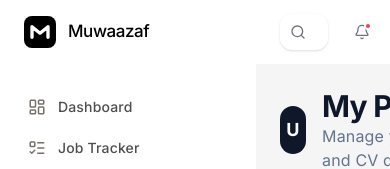
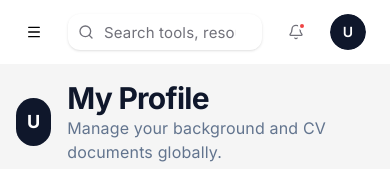
Before and after one commit to omarmokh122/MuwazafAI, a Next.js app: page /profile in a window 390 px wide. Shown: the top 169 px of the page. Built offline with nearby package versions, Linux system fonts and the light colour scheme; no server answers.

Commit message:
fix: make dashboard sidebar and layout mobile responsive

```diff
--- a/app/(dashboard)/layout.tsx
+++ b/app/(dashboard)/layout.tsx
@@ -1,3 +1,6 @@
+'use client'
+
+import { useState } from 'react'
 import { Sidebar } from '@/components/layout/sidebar'
 import { Header } from '@/components/layout/header'
 
@@ -6,13 +9,15 @@ export default function DashboardLayout({
 }: {
   children: React.ReactNode
 }) {
+  const [isSidebarOpen, setIsSidebarOpen] = useState(false)
+
   return (
     <div className="flex h-screen bg-el-light-gray overflow-hidden">
-      <Sidebar />
-      <div className="flex-1 flex flex-col min-w-0 overflow-hidden">
-        <Header />
-        <main className="flex-1 overflow-y-auto p-6 md:p-8">
-          <div className="max-w-6xl mx-auto h-full flex flex-col">
+      <Sidebar isOpen={isSidebarOpen} setIsOpen={setIsSidebarOpen} />
+      <div className="flex-1 flex flex-col min-w-0 overflow-hidden relative">
+        <Header onMenuClick={() => setIsSidebarOpen(true)} />
+        <main className="flex-1 overflow-y-auto p-4 md:p-6 lg:p-8 w-full">
+          <div className="max-w-6xl mx-auto h-full flex flex-col w-full">
             {children}
           </div>
         </main>
--- a/components/layout/header.tsx
+++ b/components/layout/header.tsx
@@ -1,6 +1,6 @@
 'use client'
 
-import { Bell, Search, LogOut } from 'lucide-react'
+import { Bell, Search, LogOut, Menu } from 'lucide-react'
 import { Input } from '@/components/ui/input'
 import { Button } from '@/components/ui/button'
 import { Avatar, AvatarFallback, AvatarImage } from '@/components/ui/avatar'
@@ -16,7 +16,7 @@ import { useRouter } from 'next/navigation'
 import { useUserProfile } from '@/lib/store/user-profile'
 import { createClient } from '@/lib/supabase/client'
 
-export function Header() {
+export function Header({ onMenuClick }: { onMenuClick?: () => void }) {
   const router = useRouter()
   const { fullName, email, initials } = useUserProfile()
   const supabase = createClient()
@@ -35,8 +35,13 @@ export function Header() {
 
   return (
     <header className="h-16 shadow-[rgba(0,0,0,0.06)_0px_1px_0px_0px] bg-el-white flex items-center justify-between px-6 sticky top-0 z-10">
-      <div className="flex-1 max-w-md">
-        <div className="relative">
+      <div className="flex items-center gap-4 flex-1 max-w-md">
+        {onMenuClick && (
+          <Button variant="ghost" size="icon" className="md:hidden -ml-2" onClick={onMenuClick}>
+            <Menu className="h-6 w-6 text-el-black" />
+          </Button>
+        )}
+        <div className="relative flex-1">
           <Search className="absolute left-2.5 top-2.5 h-4 w-4 text-muted-foreground" />
           <Input
             type="search"
--- a/components/layout/sidebar.tsx
+++ b/components/layout/sidebar.tsx
@@ -2,7 +2,7 @@
 
 import Link from 'next/link'
 import { usePathname } from 'next/navigation'
-import { Brain, LayoutDashboard, FileSearch, Target, PlayCircle, Briefcase, Scale, FolderOpen, LogOut, ListTodo, LineChart } from 'lucide-react'
+import { Brain, LayoutDashboard, FileSearch, Target, PlayCircle, Briefcase, Scale, FolderOpen, LogOut, ListTodo, LineChart, X } from 'lucide-react'
 import { cn } from '@/lib/utils'
 import { Button } from '@/components/ui/button'
 import { createClient } from '@/lib/supabase/client'
@@ -22,7 +22,7 @@ const navItems = [
   { name: 'Resources', href: '/resources', icon: FolderOpen },
 ]
 
-export function Sidebar() {
+export function Sidebar({ isOpen, setIsOpen }: { isOpen?: boolean, setIsOpen?: (v: boolean) => void }) {
   const pathname = usePathname()
   const router = useRouter()
   const supabase = createClient()
@@ -39,14 +39,31 @@ export function Sidebar() {
   }
 
   return (
-    <div className="flex h-screen w-64 flex-col bg-el-white text-el-black shadow-[rgba(0,0,0,0.06)_1px_0px_0px_0px]">
-      <div className="flex h-16 items-center px-6 shadow-[rgba(0,0,0,0.06)_0px_1px_0px_0px]">
+    <>
+      {/* Mobile Backdrop */}
+      {isOpen && setIsOpen && (
+        <div
+          className="fixed inset-0 z-40 bg-black/20 backdrop-blur-sm md:hidden"
+          onClick={() => setIsOpen(false)}
+        />
+      )}
+
+      <div className={cn(
+        "fixed inset-y-0 left-0 z-50 flex h-screen w-64 flex-col bg-el-white text-el-black shadow-[rgba(0,0,0,0.06)_1px_0px_0px_0px] transition-transform duration-300 ease-in-out md:static md:translate-x-0",
+        isOpen ? "translate-x-0" : "-translate-x-full"
+      )}>
+        <div className="flex h-16 items-center justify-between px-6 shadow-[rgba(0,0,0,0.06)_0px_1px_0px_0px]">
           <Link href="/dashboard" className="flex items-center gap-3">
             <div className="h-8 w-8 flex items-center justify-center shadow-el-inset-edge">
               <Logo />
             </div>
             <span className="text-[17px] font-medium tracking-tight text-el-black">Muwaazaf</span>
           </Link>
+          {setIsOpen && (
+            <Button variant="ghost" size="icon" className="md:hidden -mr-2" onClick={() => setIsOpen(false)}>
+              <X className="h-5 w-5 text-el-dark-gray" />
+            </Button>
+          )}
         </div>
 
       <nav className="flex-1 space-y-1 px-4 py-6 overflow-y-auto scrollbar-thin">
@@ -56,6 +73,7 @@ export function Sidebar() {
             <Link
               key={item.name}
               href={item.href}
+              onClick={() => setIsOpen && setIsOpen(false)}
               className={cn(
                 "group flex items-center gap-3 rounded-[6px] px-3 py-2 text-[14px] font-medium transition-colors",
                 isActive
@@ -81,5 +99,6 @@ export function Sidebar() {
         </Button>
       </div>
       </div>
+    </>
   )
 }
```
Lines whose indentation alone changed are shown as unchanged.
